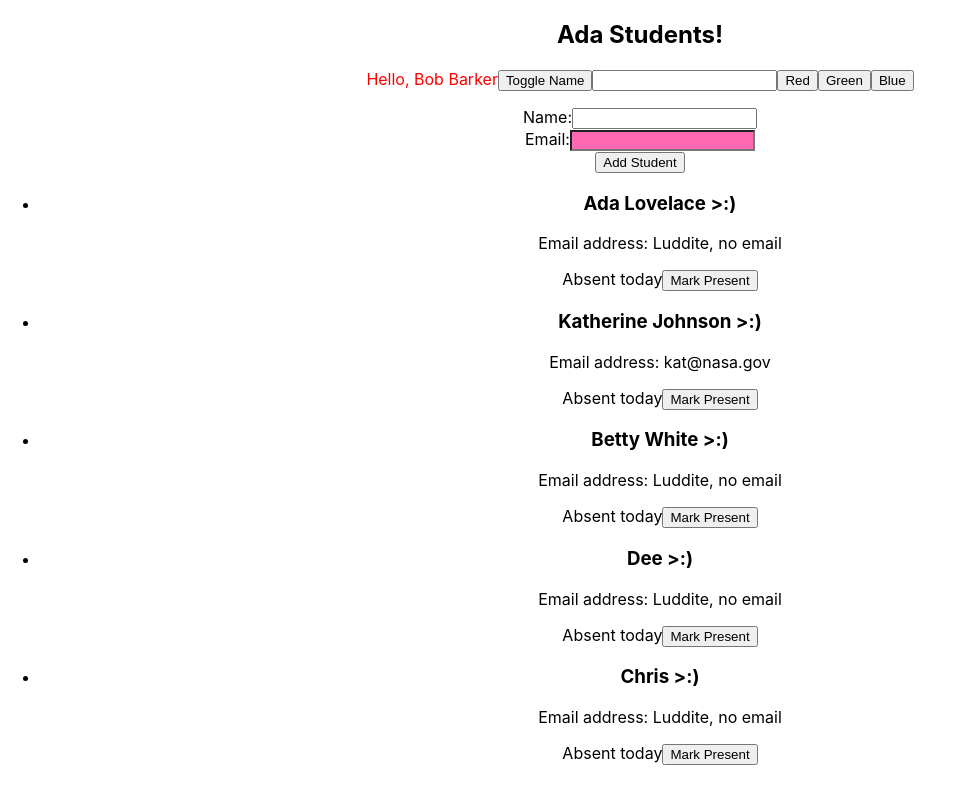
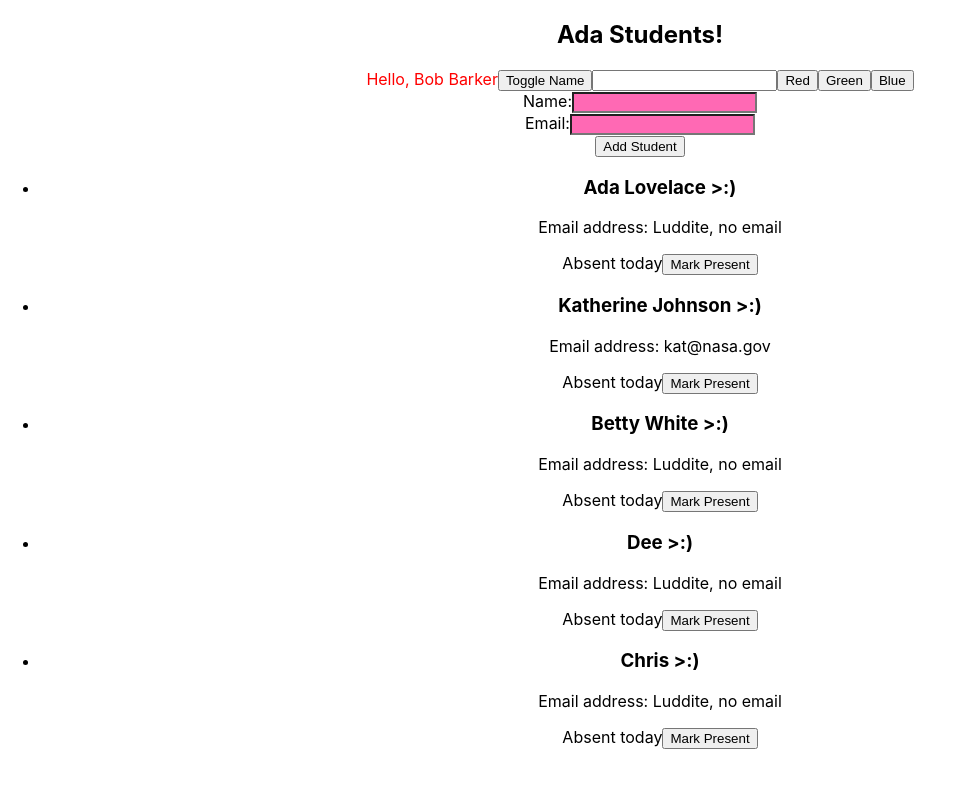
Before and after one commit to Ada-C11/ada-students-ports, a React (Create React App) app: page / in a window 1280 px wide. Shown: the whole page, without its empty margins (0-954 px from the left). Built offline with nearby package versions, Linux system fonts and the light colour scheme.

Commit message:
validation messages

```diff
--- a/src/components/NewStudentForm.js
+++ b/src/components/NewStudentForm.js
@@ -12,6 +12,16 @@ class NewStudentForm extends Component {
     };
   }
 
+  validations = {
+    fullName: /.+/,
+    email: /@/,
+  }
+
+  validationMessages = {
+    fullName: 'The name cannot be blank',
+    email: 'Email requires an "@"'
+  }
+
   onChangeHandler = (event) => {
     const field = {}
     field[event.target.name] = event.target.value;
@@ -22,6 +32,17 @@ class NewStudentForm extends Component {
   handleSubmit = (event) => {
     event.preventDefault();
 
+    let allFieldsValid = true;
+    let messages = [];
+
+    Object.keys(this.state).forEach((key) => {
+      if (!this.fieldValid(key)) {
+        allFieldsValid = false;
+        messages.push(this.validationMessages[key]);
+      }
+    });
+
+    if (allFieldsValid) {
       this.props.addStudentCallback({
         fullName: this.state.fullName,
         email: this.state.email,
@@ -30,12 +51,20 @@ class NewStudentForm extends Component {
         fullName: '',
         email: '',
       });
+    }
+    else {
+      this.props.messageCallback(messages);
+    }
+  }
 
+  fieldValid = (field) => {
+    return this.validations[field].test(this.state[field]);
   }
 
   render() {
-    const emailValid = /@/.test(this.state.email);
+    const emailValid = this.fieldValid('email');
     console.log(emailValid);
+
     return (
       <form className="new-student-form" onSubmit={this.handleSubmit}>
         <div>
@@ -44,12 +73,13 @@ class NewStudentForm extends Component {
             name="fullName"
             onChange={this.onChangeHandler}
             value={this.state.fullName}
+            className={this.fieldValid('fullName') ? 'valid' : 'invalid'}
           />
         </div>
         <div>
           <label htmlFor="email">Email:</label>
           <input
-            className={emailValid ? 'valid' : 'invalid'}
+            className={this.fieldValid('email') ? 'valid' : 'invalid'}
             name="email"
             value={this.state.email}
             onChange={this.onChangeHandler}
--- a/src/components/StudentCollection.js
+++ b/src/components/StudentCollection.js
@@ -7,9 +7,15 @@ class StudentCollection extends React.Component {
     super(props);
 
     this.state = {
-      message: '',
+      messages: [],
       students: studentsList.students,
     };
+  }
+
+  showMessages = (messages) => {
+    this.setState({
+      messages,
+    });
   }
 
   addStudent = (student) => {
@@ -17,7 +23,7 @@ class StudentCollection extends React.Component {
     students.push(student);
     this.setState({
       students,
-      message: `${student.fullName} is added`,
+      messages: [`${student.fullName} is added`],
       // students: students,
     });
   }
@@ -40,16 +46,24 @@ class StudentCollection extends React.Component {
             fullName={student.fullName}
             email={student.email}
             isPresent={student.isPresent}
-            markPresentCallback={this.markPresent} />
+            markPresentCallback={this.markPresent}
+          />
         </li>
       );
     });
 
+    const messages = this.state.messages.map((message) => {
+      return <p>{message}</p>;
+    });
+
     return (
       <section>
-        <p>{this.state.message}</p>
+        {messages}
 
-        <NewStudentForm addStudentCallback={this.addStudent} />
+        <NewStudentForm
+          addStudentCallback={this.addStudent}
+          messageCallback={this.showMessages}
+        />
 
         <ul>
           {studentComponents}
```
Lines whose indentation alone changed are shown as unchanged.
